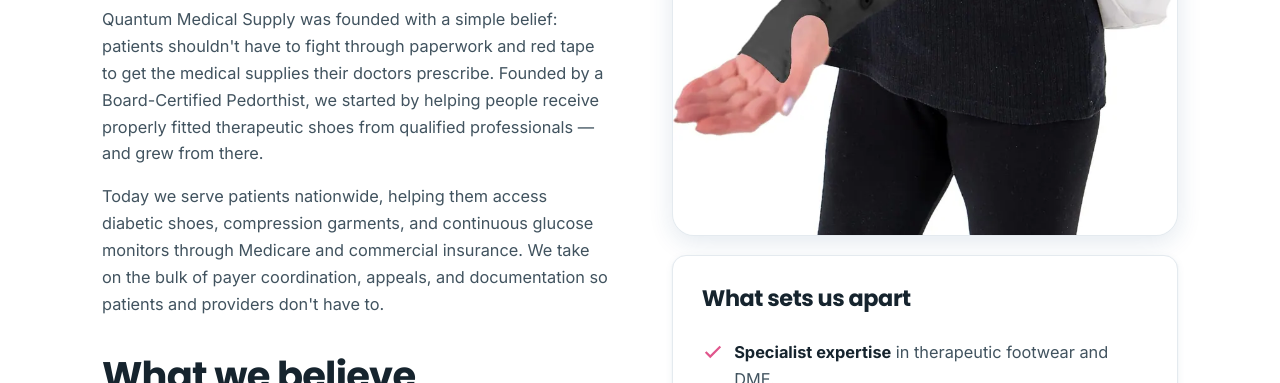
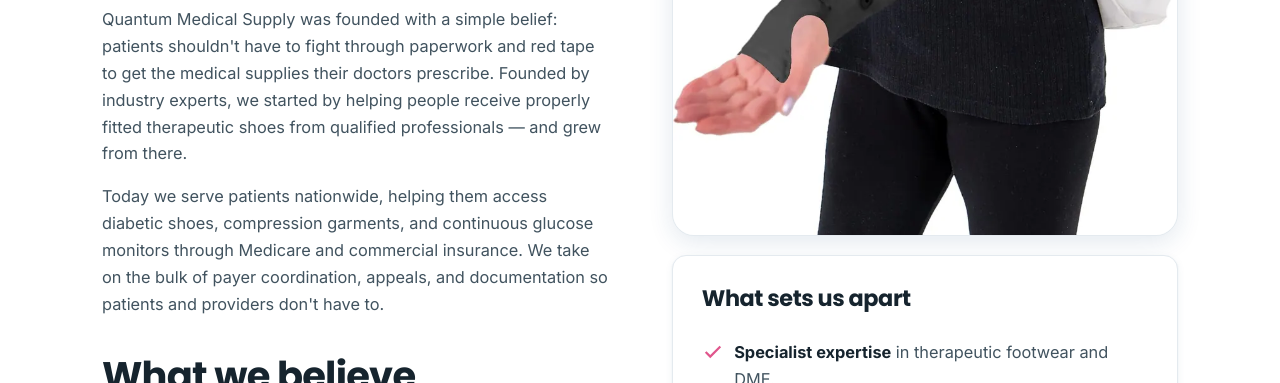
Before and after one commit to BernardTeamCerium/QuantumMedicalSupply, a website: page about.html in a window 1280 px wide. Shown: the part 717-1100 px from the top of the page. Drawn offline with Linux system fonts and the light colour scheme.

Commit message:
Update About page founding line wording

```diff
--- a/about.html
+++ b/about.html
@@ -70,7 +70,7 @@
         <div class="split">
           <div class="prose">
             <h2>Our story</h2>
-            <p>Quantum Medical Supply was founded with a simple belief: patients shouldn't have to fight through paperwork and red tape to get the medical supplies their doctors prescribe. Founded by a Board-Certified Pedorthist, we started by helping people receive properly fitted therapeutic shoes from qualified professionals — and grew from there.</p>
+            <p>Quantum Medical Supply was founded with a simple belief: patients shouldn't have to fight through paperwork and red tape to get the medical supplies their doctors prescribe. Founded by industry experts, we started by helping people receive properly fitted therapeutic shoes from qualified professionals — and grew from there.</p>
             <p>Today we serve patients nationwide, helping them access diabetic shoes, compression garments, and continuous glucose monitors through Medicare and commercial insurance. We take on the bulk of payer coordination, appeals, and documentation so patients and providers don't have to.</p>
             <h2>What we believe</h2>
             <p>Getting the right supplies should be straightforward, affordable, and respectful of your time. We measure our success by how easy we make the experience — from the first eligibility check to every reorder that follows.</p>
```
